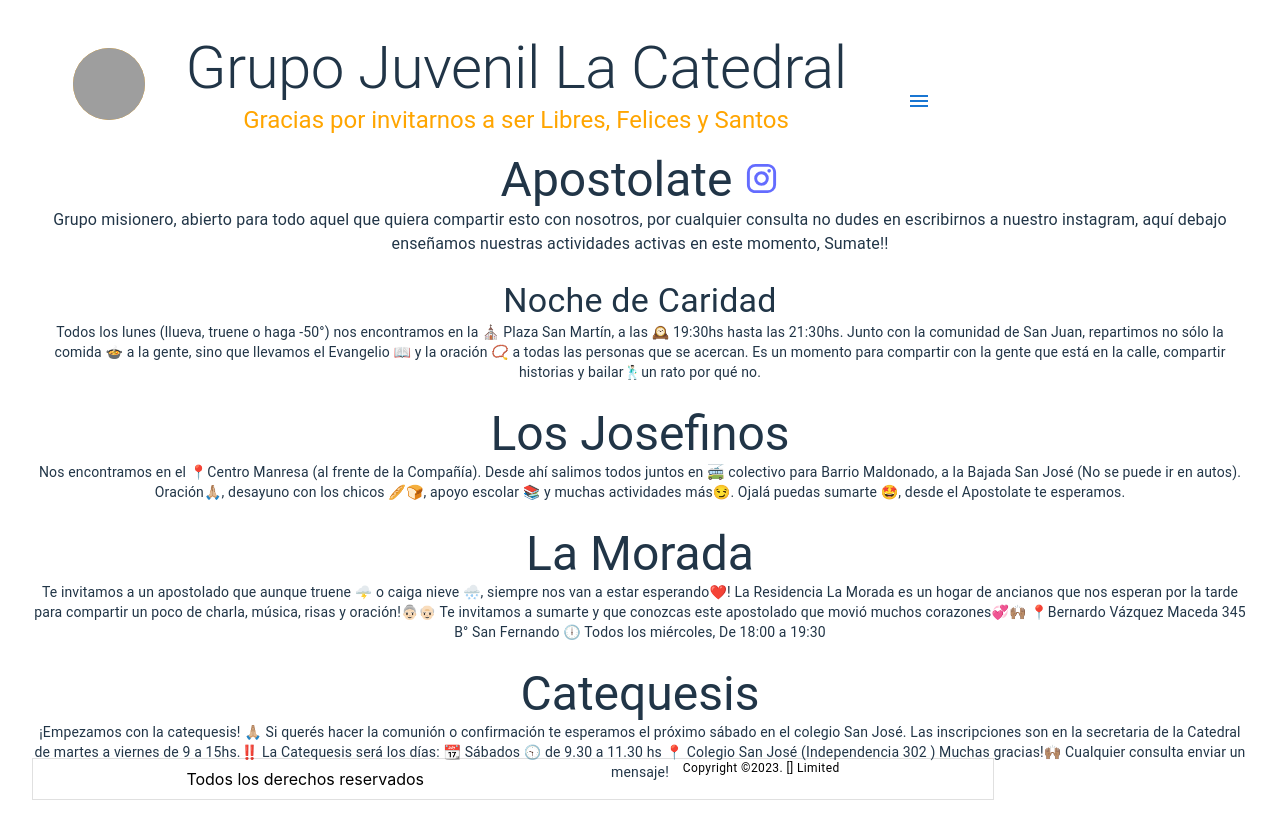
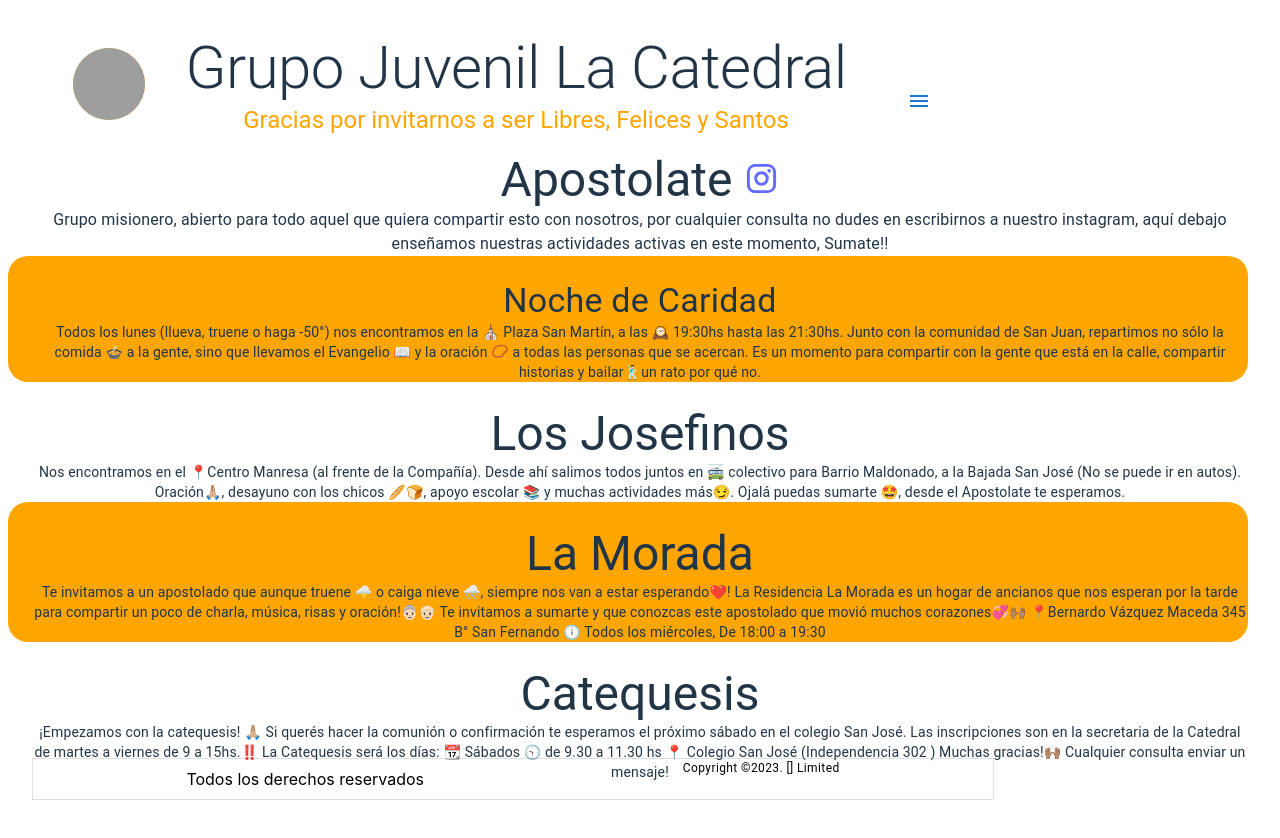
Before and after one commit to IgnacioFontaine/Cate-Proyect, a React (Vite) app in the folder client/: page /apostolate in a window 1280 px wide. Shown: the top 838 px of the page. Built offline with nearby package versions, Linux system fonts and the light colour scheme; grey boxes are pictures that could not be loaded.

Commit message:
cambios visuales

```diff
--- a/client/src/Components/Apostolate/apostolate.jsx
+++ b/client/src/Components/Apostolate/apostolate.jsx
@@ -19,19 +19,19 @@ const Apostolate = () => {
           spacing={3}
           direction="column"
           justifyContent="space-evenly">
-      <Grid item xs={12} alignItems="flex-start">
+      <Grid item xs={12} alignItems="flex-start" sx={{bgcolor:"orange", borderRadius:5}}>
         <Typography variant="h4">Noche de Caridad</Typography>
         <Typography variant="body2">
           Todos los lunes (llueva, truene o haga -50°) nos encontramos en la ⛪ Plaza San Martín, a las 🕰️ 19:30hs hasta las 21:30hs. Junto con la comunidad de San Juan, repartimos no sólo la comida 🍲 a la gente, sino que llevamos el Evangelio 📖 y la oración 📿 a todas las personas que se acercan. Es un momento para compartir con la gente que está en la calle, compartir historias y bailar🕺🏻un rato por qué no.
         </Typography>
       </Grid>
-      <Grid item xs={12} alignItems="flex-end">
+      <Grid item xs={12} alignItems="flex-end" >
         <Typography variant="h3">Los Josefinos</Typography>
         <Typography variant="body2">
           Nos encontramos en el 📍Centro Manresa (al frente de la Compañía). Desde ahí salimos todos juntos en 🚎 colectivo para Barrio Maldonado, a la Bajada San José (No se puede ir en autos). Oración🙏🏼, desayuno con los chicos 🥖🍞, apoyo escolar 📚 y muchas actividades más😏. Ojalá puedas sumarte 🤩, desde el Apostolate te esperamos.
         </Typography>
       </Grid>
-      <Grid item xs={12}  alignItems="flex-start">
+      <Grid item xs={12}  alignItems="flex-start" sx={{bgcolor:"orange",borderRadius:5}}>
         <Typography variant="h3">La Morada</Typography>
         <Typography variant="body2">
           Te invitamos a un apostolado que aunque truene 🌩️ o caiga nieve 🌨️, siempre nos van a estar esperando❤️! La Residencia La Morada es un hogar de ancianos que nos esperan por la tarde para compartir un poco de charla, música, risas y oración!👵🏻👴🏻 Te invitamos a sumarte y que conozcas este apostolado que movió muchos corazones💞🙌🏽 📍Bernardo Vázquez Maceda 345 B° San Fernando 🕕 Todos los miércoles, De 18:00 a 19:30
```
